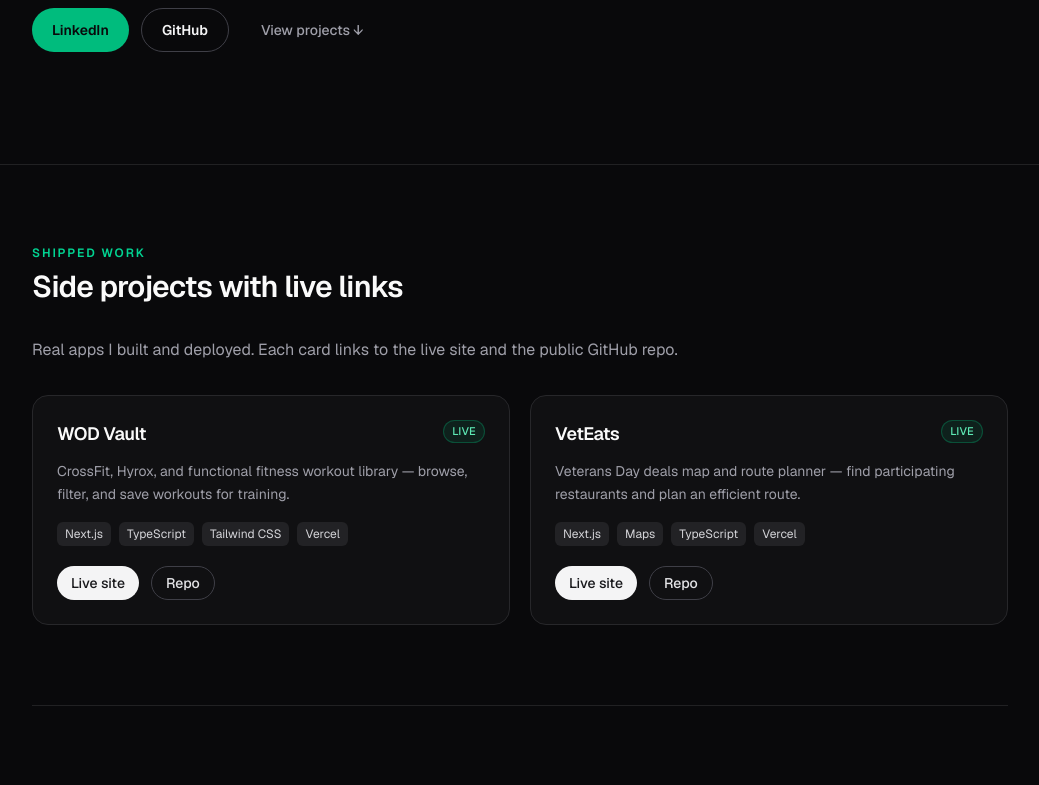
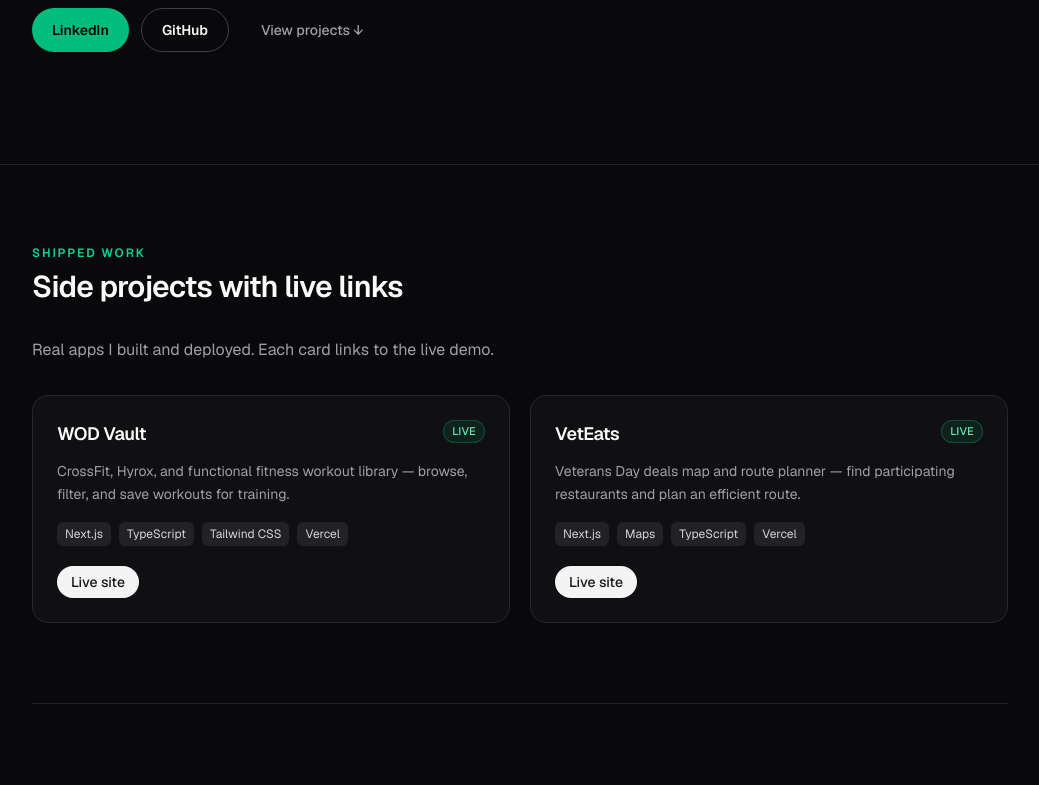
Before and after one commit to MadTekkers/portfolio, a Next.js app: page / in a window 1280 px wide. Shown: the part 417-1202 px from the top of the page, without its empty margins (120-1159 px from the left). Built offline with nearby package versions, Linux system fonts and the light colour scheme.

Commit message:
Drop per-project GitHub repo links from cards
Keep live demo URLs only on project cards; site-level GitHub profile
CTA remains in hero, header, and footer.

```diff
--- a/src/app/page.tsx
+++ b/src/app/page.tsx
@@ -57,8 +57,7 @@ export default function Home() {
           title="Side projects with live links"
         >
           <p className="mb-8 max-w-2xl text-sm leading-relaxed text-zinc-400 sm:text-base">
-            Real apps I built and deployed. Each card links to the live site and
-            the public GitHub repo.
+            Real apps I built and deployed. Each card links to the live demo.
           </p>
           <div className="grid gap-5 sm:grid-cols-2">
             {projects.map((project) => (
--- a/src/components/ProjectCard.tsx
+++ b/src/components/ProjectCard.tsx
@@ -34,7 +34,7 @@ export function ProjectCard({ project }: Props) {
           </li>
         ))}
       </ul>
-      <div className="flex flex-wrap gap-3">
+      <div>
         <a
           href={project.liveUrl}
           target="_blank"
@@ -44,15 +44,6 @@ export function ProjectCard({ project }: Props) {
           Live site
           <span className="sr-only"> for {project.name}</span>
         </a>
-        <a
-          href={project.repoUrl}
-          target="_blank"
-          rel="noopener noreferrer"
-          className="inline-flex items-center rounded-full border border-zinc-700 px-3.5 py-1.5 text-sm font-medium text-zinc-200 transition-colors hover:border-zinc-500 hover:bg-zinc-900 focus-visible:outline focus-visible:outline-2 focus-visible:outline-offset-2 focus-visible:outline-emerald-400"
-        >
-          Repo
-          <span className="sr-only"> for {project.name}</span>
-        </a>
       </div>
     </article>
   );
--- a/src/content/projects.ts
+++ b/src/content/projects.ts
@@ -4,7 +4,6 @@ export type Project = {
   summary: string;
   stack: string[];
   liveUrl: string;
-  repoUrl: string;
   status?: "live" | "prototype";
 };
 
@@ -16,7 +15,6 @@ export const projects: Project[] = [
       "CrossFit, Hyrox, and functional fitness workout library — browse, filter, and save workouts for training.",
     stack: ["Next.js", "TypeScript", "Tailwind CSS", "Vercel"],
     liveUrl: "https://wod-vault-seven.vercel.app",
-    repoUrl: "https://github.com/MadTekkers/wod-vault",
     status: "live",
   },
   {
@@ -26,7 +24,6 @@ export const projects: Project[] = [
       "Veterans Day deals map and route planner — find participating restaurants and plan an efficient route.",
     stack: ["Next.js", "Maps", "TypeScript", "Vercel"],
     liveUrl: "https://veteats.com",
-    repoUrl: "https://github.com/MadTekkers/VetEats",
     status: "live",
   },
 ];
```
Also changed, not shown: 1 other file (tests, documents, lock files or other folders).
